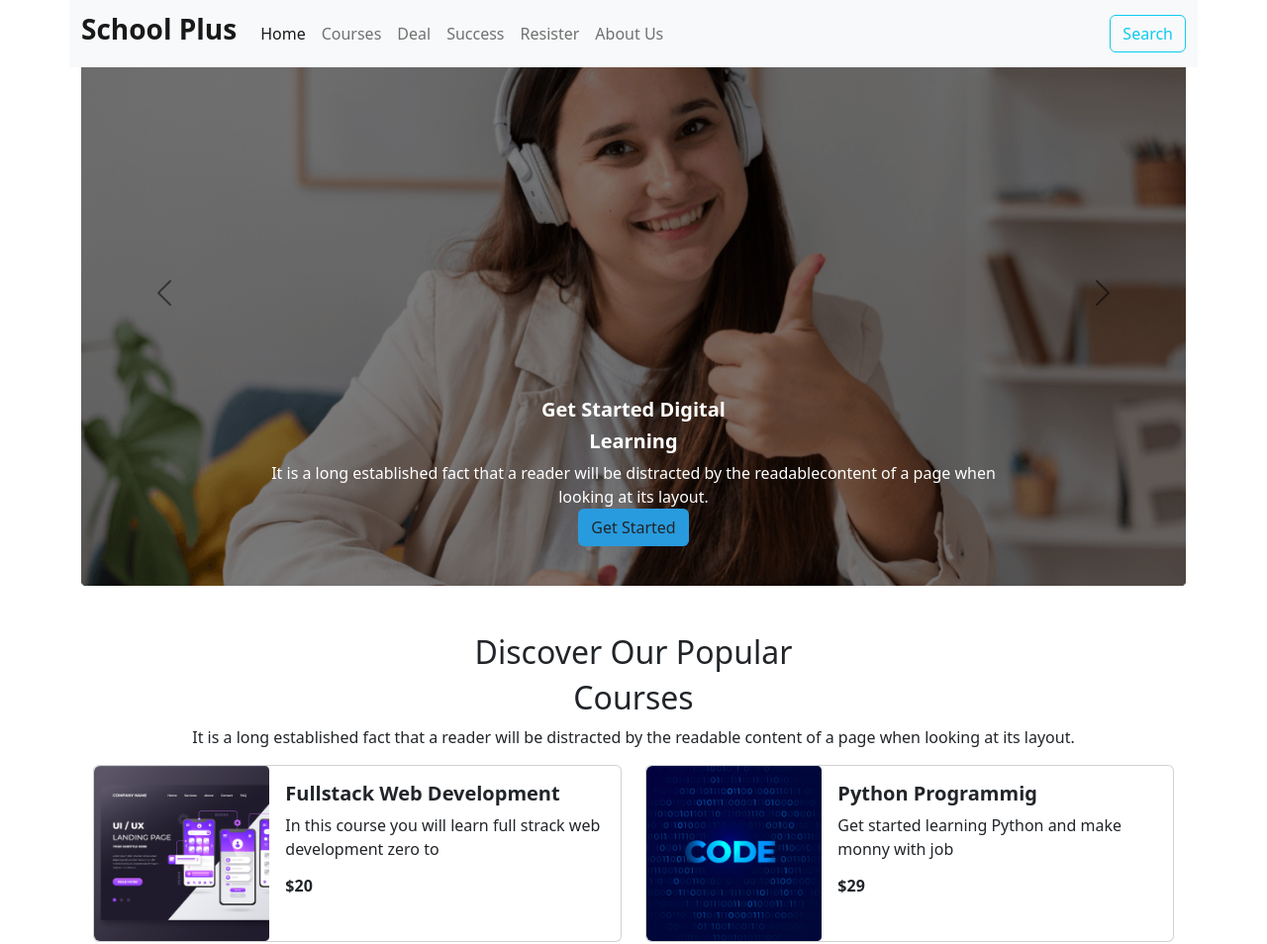
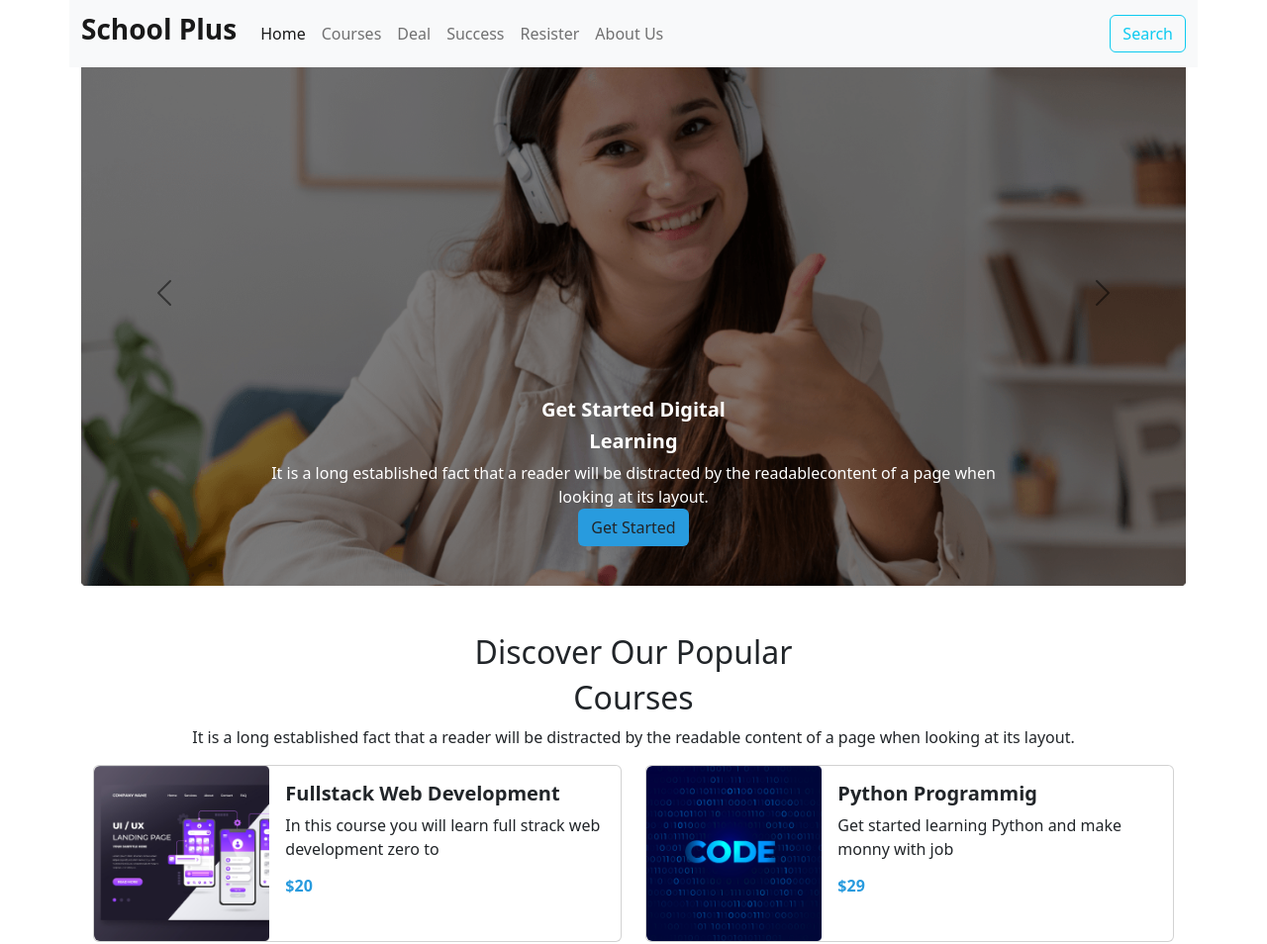
Before and after one commit to Farukhossain5/edteck-website, a plain HTML site: page index.html in a window 1280 px wide. Shown: the top 954 px of the page at 99% size. Drawn offline with nearby package versions, Linux system fonts and the light colour scheme.

```diff
--- a/style.css
+++ b/style.css
@@ -9,5 +9,5 @@ background-color: #289BDE;
 background-color: #289BDE;
 }
 .text-info-costom{
-color: #289BD;
+color: #289BDE;
 }
```
